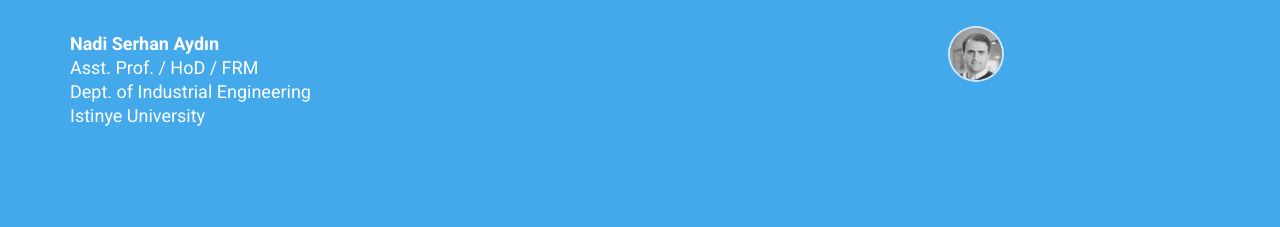
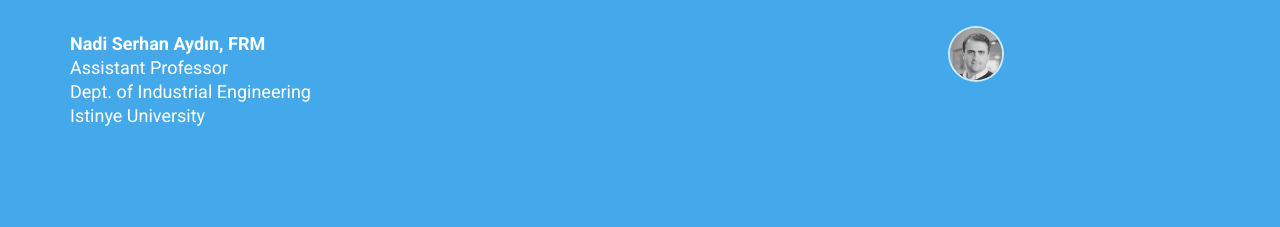
Before and after one commit to nsydn/nsydn.github.io, a Jekyll site: the page built from index.html, in a window 1280 px wide. Shown: the top 227 px of the page. Built offline with Jekyll 4.4.1, drawn with Linux system fonts in a browser that asks for light colours; nearby versions of some CDN libraries.

Commit message:
Update personal.yml

```diff
--- a/_data/personal.yml
+++ b/_data/personal.yml
@@ -1,6 +1,6 @@
-name: Nadi Serhan Aydın
+name: Nadi Serhan Aydın, FRM
 
-label: Asst. Prof. / HoD / FRM
+label: Assistant Professor
 
 picture: /img/profile-picture5.jpg
 
```
